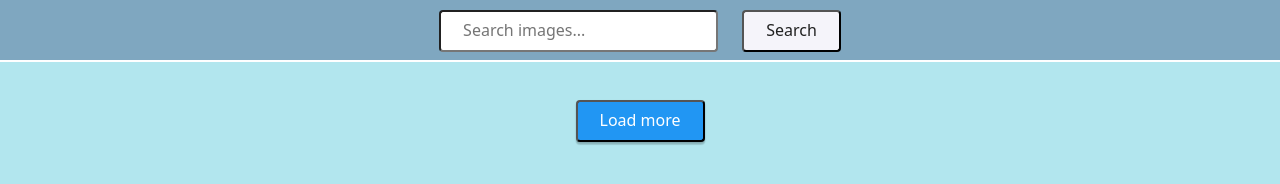
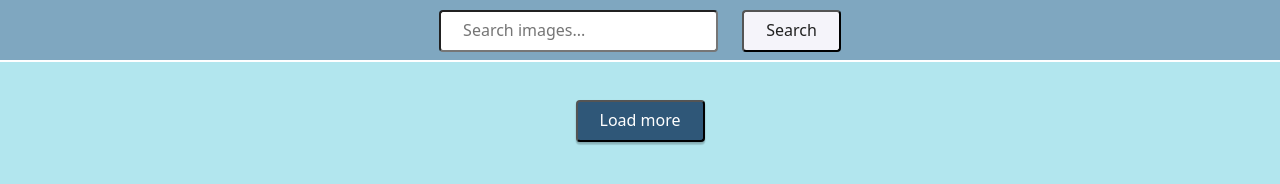
Before and after one commit to Dmytro-1506/goit-js-hw-11, a website built with Parcel: page src/index.html in a window 1280 px wide. Both pictures are taken after a click on the button "Load more". Built offline with nearby package versions, Linux system fonts and the light colour scheme.

Commit message:
Update _common.scss

```diff
--- a/src/sass/_common.scss
+++ b/src/sass/_common.scss
@@ -49,7 +49,7 @@ body {
 
     &:hover,
     &:focus {
-        background-color: #2196f3;
+        background-color: #2f5778;
         color: #ffffff;
         box-shadow: 0px 3px 1px rgba(0, 0, 0, 0.1), 0px 1px 2px rgba(0, 0, 0, 0.08),
             0px 2px 2px rgba(0, 0, 0, 0.12);
@@ -60,4 +60,6 @@ body {
 
 .info-item {}
 
-.load-more {}
+.load-more {
+    margin-bottom: 20px;
+}
```
